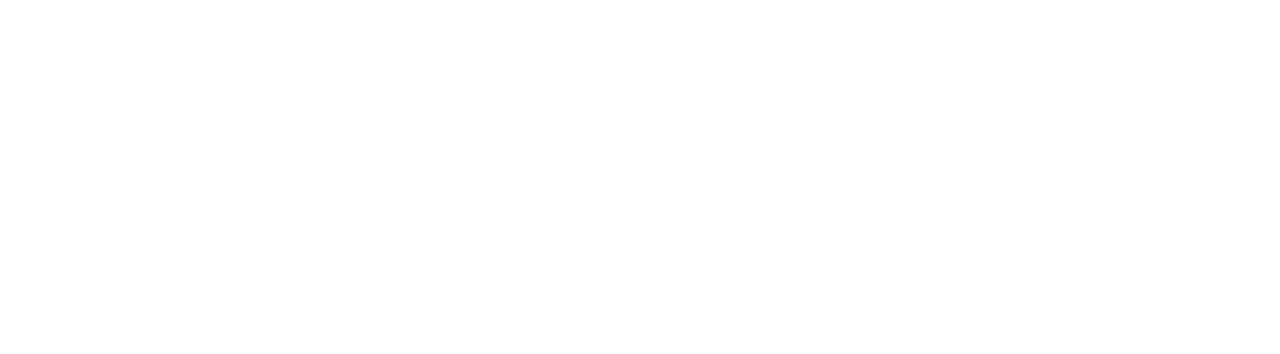
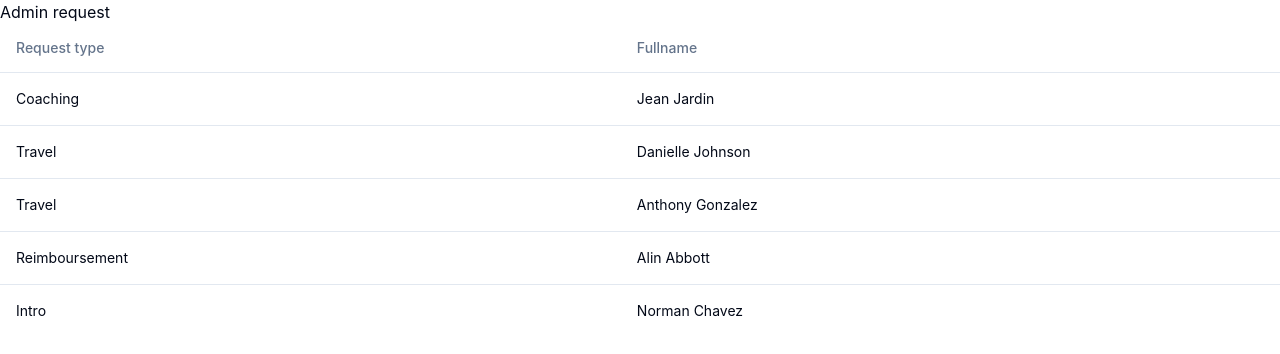
Before and after one commit to swyss/hack-42, a React (Vite) app in the folder frontend/: page /requestadm in a window 1280 px wide. Before the commit this address had no page. Shown: the top 354 px of the page. Built offline with nearby package versions, Linux system fonts and the light colour scheme.

Commit message:
ADD: Admin request

```diff
--- a/frontend/src/App.jsx
+++ b/frontend/src/App.jsx
@@ -11,6 +11,7 @@
 import CreateStartup from "./pages/startup/create/create";
 import LoginPage from "./pages/login/login";
 import Overview from "./pages/startup/overview/overview";
+import RequestAdm from './pages/RequestAdm';
 
 function App() {
   return (
@@ -24,6 +25,7 @@
         <Route path='/partners' element={<Patrners />} />
         <Route path='/coach' element={<Coach />} />
         <Route path='/request' element={<Request />} />
+        <Route path='/requestadm' element={<RequestAdm />} />
       </Routes>
     </BrowserRouter>
   );
--- a/frontend/src/pages/Dashboard.jsx
+++ b/frontend/src/pages/Dashboard.jsx
@@ -27,6 +27,7 @@
 } from "@/components/ui/card";
 import Coach from "./Coach";
 import Partners from "./Partners";
+import RequestAdm from "./RequestAdm";
 
 const menu = [
   {
@@ -91,7 +92,7 @@
   );
 };
 
-const views = [<StartupOverview />, <Coach />, <Partners />];
+const views = [<StartupOverview />, <Coach />, <RequestAdm />, <Partners />];
 
 const Dashboard = () => {
   const [open, setOpen] = React.useState(false);
@@ -126,7 +127,7 @@
       </div>
     );
   };
-  const views = [<StartupOverview />, <Coach />, <Partners />];
+  const views = [<StartupOverview />, <Coach />, <RequestAdm />, <Partners />];
   const [viewIndex, setViewIndex] = useState(0);
   const [activeIndex, setActiveIndex] = useState(0);
 
--- /dev/null
+++ b/frontend/src/pages/RequestAdm.jsx
@@ -0,0 +1,72 @@
+import React, { useState } from "react";
+import {
+  Table,
+  TableBody,
+  TableCell,
+  TableHead,
+  TableHeader,
+  TableRow,
+} from "@/components/ui/table";
+
+const requests = [
+  {
+    type: "Coaching",
+    fullname: "Jean Jardin",
+  },
+  {
+    type: "Travel",
+    fullname: "Danielle Johnson",
+  },
+  {
+    type: "Travel",
+    fullname: "Anthony Gonzalez",
+  },
+  {
+    type: "Reimboursement",
+    fullname: "Alin Abbott",
+  },
+  {
+    type: "Intro",
+    fullname: "Norman Chavez",
+  },
+];
+
+const RequestAdm = () => {
+  const [stSelected, setStSelected] = useState(false);
+  return (
+    <div className="">
+        <div><h1>Admin request</h1></div>
+      {stSelected ? (
+        <div>
+            <p onClick={() => {setStSelected(false)}}>close</p>
+        </div>
+      ) : (
+        <div>
+          <Table>
+            <TableHeader>
+              <TableRow>
+                <TableHead>Request type</TableHead>
+                <TableHead>Fullname</TableHead>
+              </TableRow>
+            </TableHeader>
+            <TableBody>
+              {requests.map((item, index) => (
+                <TableRow
+                  key={index}
+                  onClick={() => {
+                    setStSelected(true);
+                  }}
+                >
+                  <TableCell>{item.type}</TableCell>
+                  <TableCell>{item.fullname}</TableCell>
+                </TableRow>
+              ))}
+            </TableBody>
+          </Table>
+        </div>
+      )}
+    </div>
+  );
+};
+
+export default RequestAdm;
```
